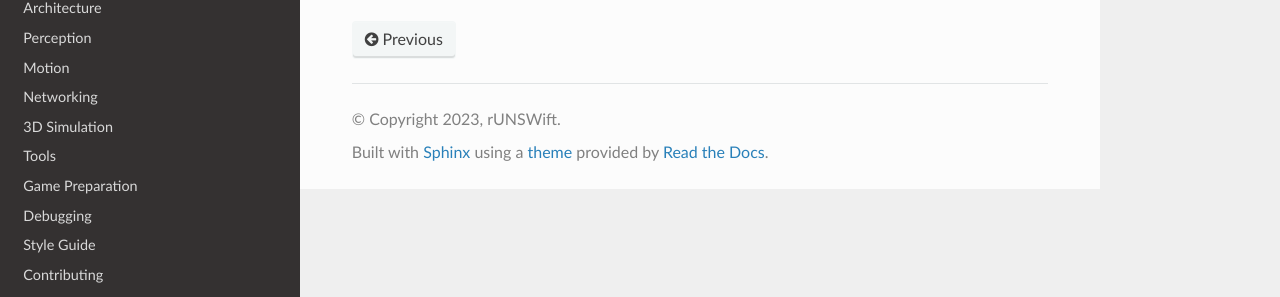
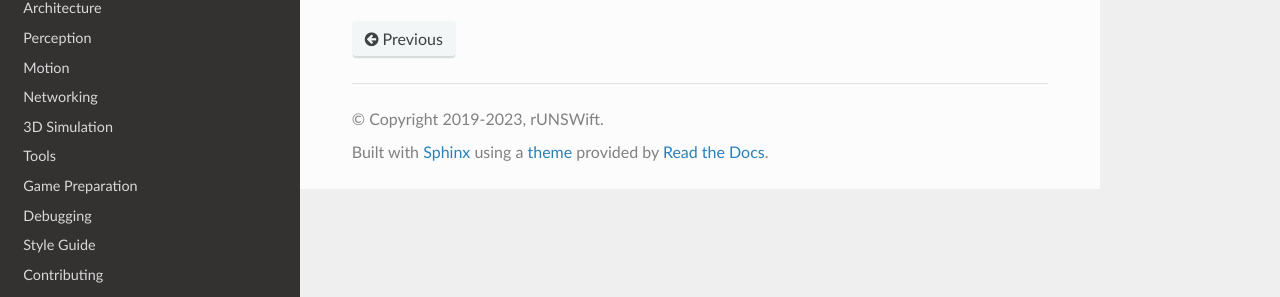
Before and after one commit to UNSWComputing/rUNSWift-docs, a Sphinx documentation site: the page built from source/contact.rst, in a window 1280 px wide. Shown: the part 283-580 px from the top of the page. Built offline with Sphinx 7.4.7 and the Read the Docs theme 2.0.0, drawn with Linux system fonts in a browser that asks for light colours.

Commit message:
Update conf.py: Fix year typo

```diff
--- a/source/conf.py
+++ b/source/conf.py
@@ -51,7 +51,7 @@ master_doc = 'index'
 
 # General information about the project.
 project = 'RoboCup SPL'
-copyright = '2023, rUNSWift'
+copyright = '2019-2023, rUNSWift'
 author = 'rUNSWift, University of NSW'
 
 # The version info for the project you're documenting, acts as replacement for
```
